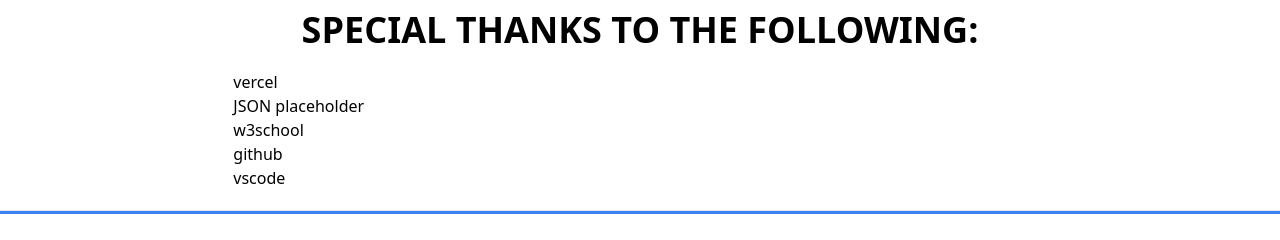
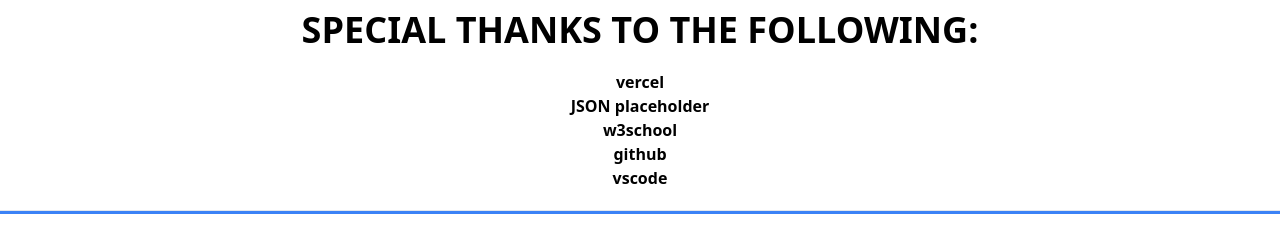
Before and after one commit to dipaaapi/ed-portfolio, a Next.js app: page /specialthanks in a window 1280 px wide. Shown: the part 252-492 px from the top of the page. Built offline with nearby package versions, Linux system fonts and the light colour scheme.

Commit message:
text center and font bold in special thanks page

```diff
--- a/pages/specialthanks.tsx
+++ b/pages/specialthanks.tsx
@@ -15,7 +15,6 @@ const Specialthanks: NextPage = () => {
 
             <main>
 
-
                 <p className="text-center text-4xl font-bold uppercase">special thanks to the following:</p>
 
                 <div className="p-5 lg:w-2/3 md:w-2/3 w-10/12 mx-auto">
@@ -26,19 +25,19 @@ const Specialthanks: NextPage = () => {
                             </li>
                         })}
                         <li className="">
-                            <p className="">vercel</p>
+                            <p className="text-center font-bold">vercel</p>
                         </li>
                         <li className="">
-                            <p className="">JSON placeholder</p>
+                            <p className="text-center font-bold">JSON placeholder</p>
                         </li>
                         <li className="">
-                            <p className="">w3school</p>
+                            <p className="text-center font-bold">w3school</p>
                         </li>
                         <li className="">
-                            <p className="">github</p>
+                            <p className="text-center font-bold">github</p>
                         </li>
                         <li className="">
-                            <p className="">vscode</p>
+                            <p className="text-center font-bold">vscode</p>
                         </li>
                     </ul>
                 </div>
```
